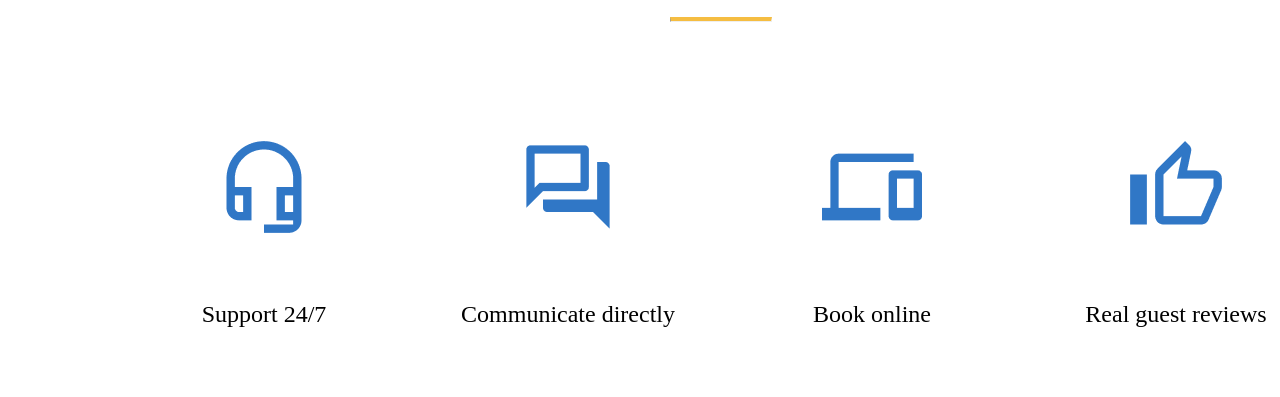
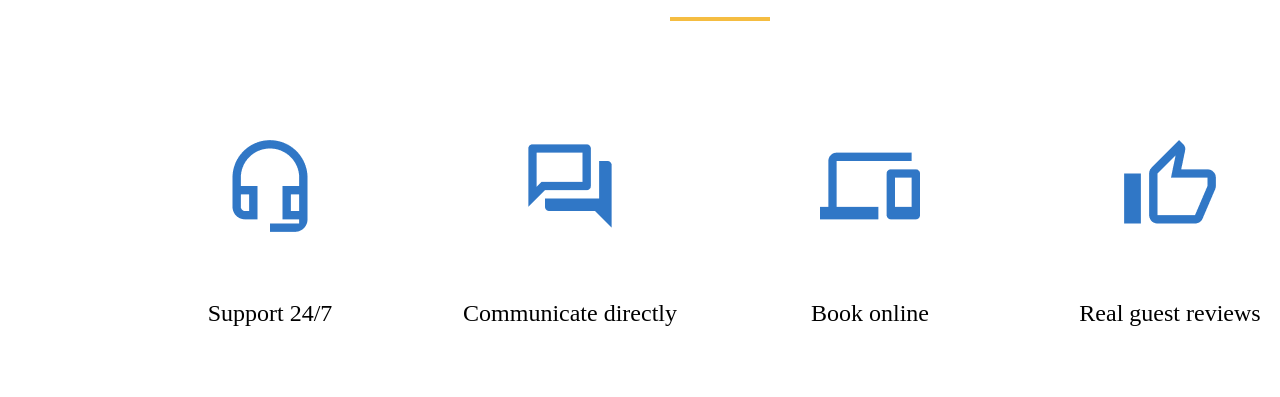
Before and after one commit to AngelinaZhukovich/if-html-1, a website: page index.html in a window 1280 px wide. Shown: the part 170-567 px from the top of the page. Drawn offline with Linux system fonts and the light colour scheme.

Commit message:
corrected html file (with flex), added block footer

```diff
--- a/index.html
+++ b/index.html
@@ -12,25 +12,26 @@
   <body>
     <div class="advantages">
       <div class="advantages-text"><p>What do we offer</p></div>
-      <hr class="color-line">
+      <div class="color-line"></div>
       <div class="advantages-content">
-        <div class="size-advantages-content">
+        <div class="headset size-advantages-content">
           <img src="images/HeadsetMic.png" alt="HeadsetMic" />
           <p>Support 24/7</p>
         </div>
-        <div class="size-advantages-content">
+        <div class="forum size-advantages-content">
           <img src="images/Forum.png" alt="Forum" />
           <p>Communicate directly</p>
         </div>
-        <div class="size-advantages-content">
+        <div class="devices size-advantages-content">
           <img src="images/Devices.png" alt="Devices" />
           <p>Book online</p>
         </div>
-        <div class="size-advantages-content">
+        <div class="thumb-up size-advantages-content">
           <img src="images/ThumbUpAlt.png" alt="ThumbUpAlt" />
           <p>Real guest reviews</p>
         </div>
       </div>
     </div>
+    <div class="footer"></div>
   </body>
 </html>
--- a/styles/styles.css
+++ b/styles/styles.css
@@ -1,6 +1,6 @@
 * {
   margin: 0;
-  block-size: border-box;
+  box-sizing: border-box;
 }
 
 body {
@@ -22,7 +22,7 @@ body {
 }
 
 .color-line {
-  display: block;
+  display: flex;
   border-top: 4px solid #f5bd41;
   width: 100px;
   margin-left: 670px;
@@ -30,13 +30,15 @@ body {
 }
 
 .advantages-content {
+  display: flex;
+  justify-content: center;
   padding-top: 115px;
   padding-bottom: 115px;
   text-align: center;
 }
 
 .size-advantages-content {
-  display: inline-block;
+  /*display: inline-block;*/
   width: 300px;
   height: 185px;
 }
@@ -48,3 +50,8 @@ body {
 img {
   margin-bottom: 60px;
 }
+
+.footer {
+  height: 625px;
+  background-color: #10367c;
+}
```
